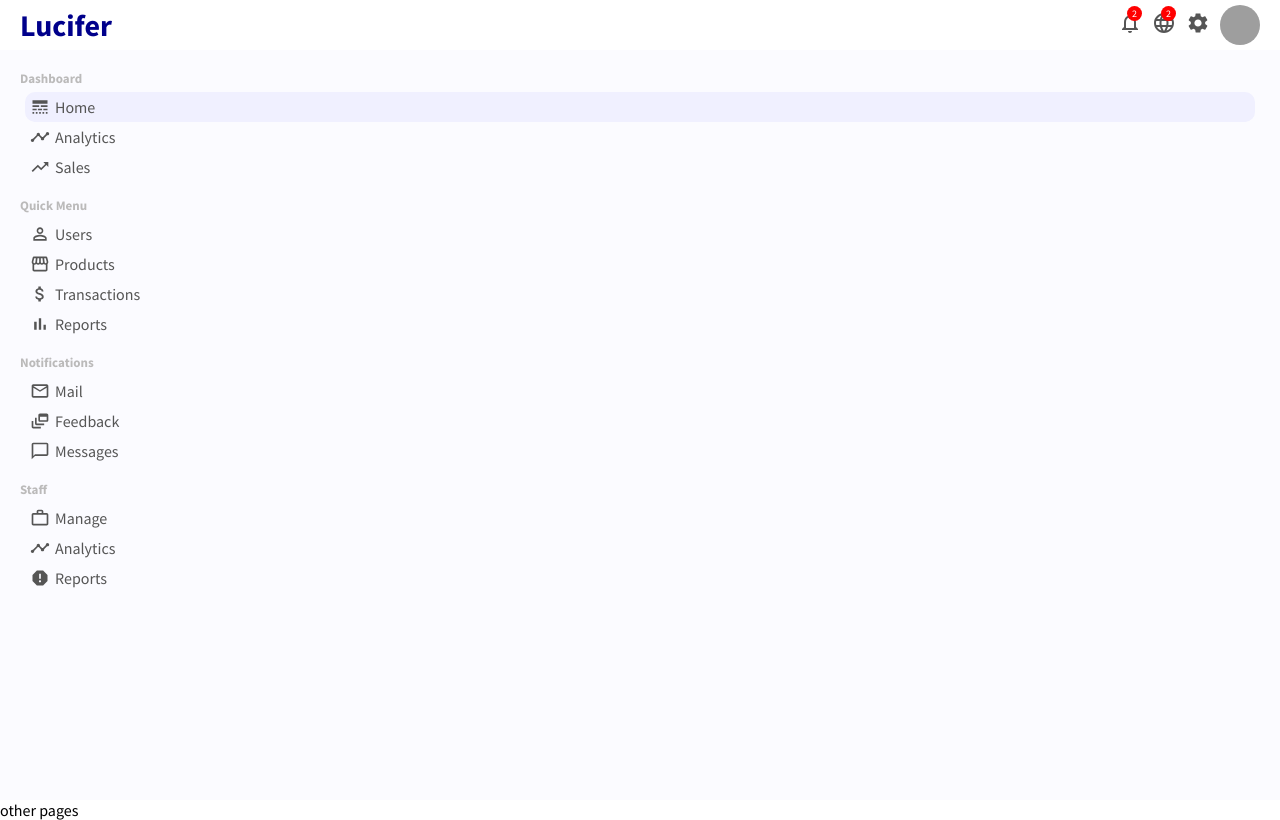
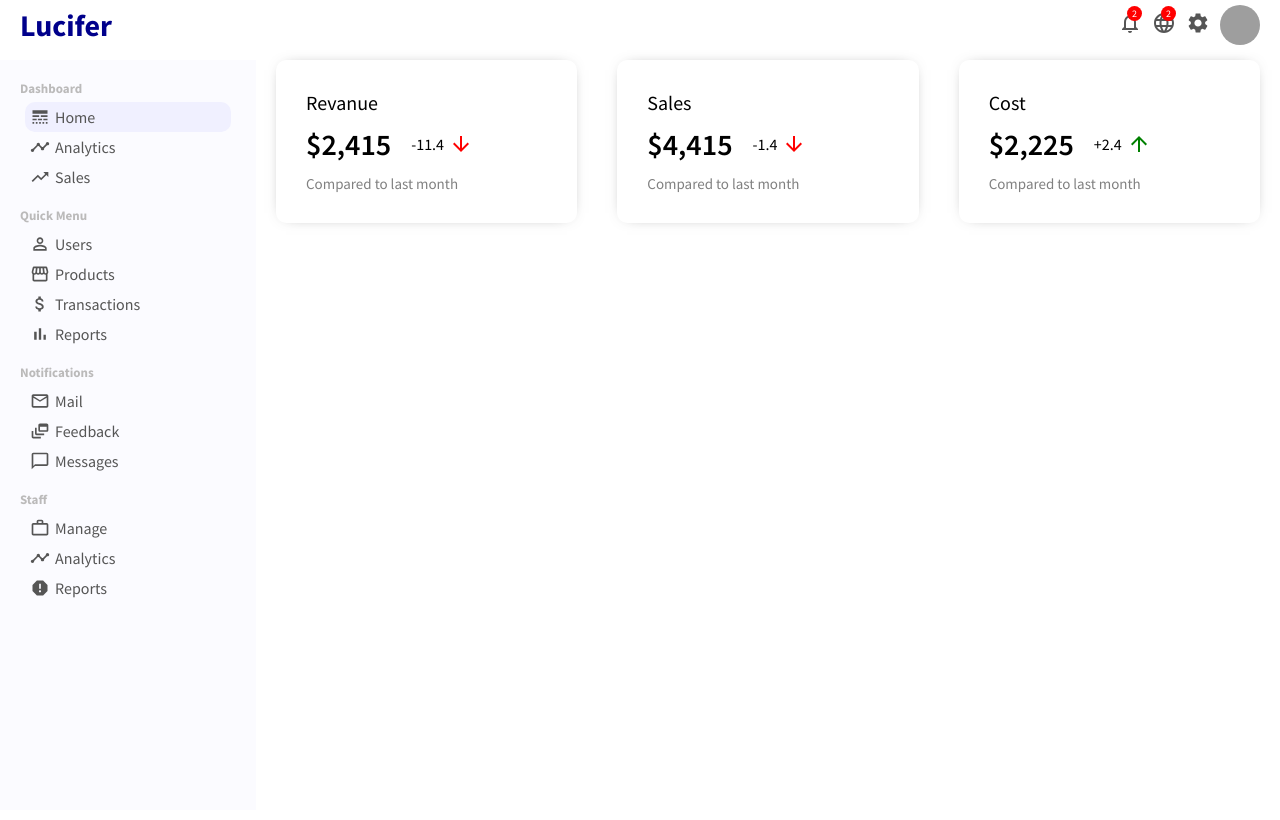
Before and after one commit to deeqakkk/Netflix-Admin, a React (Create React App) app: page / in a window 1280 px wide. Built offline with nearby package versions, Linux system fonts and the light colour scheme; grey boxes are pictures that could not be loaded.

Commit message:
featuredInfo component completed

```diff
--- a/src/App.js
+++ b/src/App.js
@@ -3,6 +3,7 @@
 import React from "react";
 import { BrowserRouter as Router, Route, Switch } from "react-router-dom";
 import "./app.css";
+import Home from "./Pages/Home/Home.jsx";
 
 export default function App() {
   return (
@@ -10,7 +11,7 @@
       <Topbar />
       <div className="container">
         <Sidebar />
-        <div className="others">other pages</div>
+       <Home/>
       </div>{" "}
     </div>
   );
--- /dev/null
+++ b/src/Components/FeaturedInfo/FeaturedInfo.jsx
@@ -0,0 +1,39 @@
+import "./featuredInfo.css";
+import { ArrowDownward, ArrowUpward } from "@material-ui/icons";
+
+export default function FeaturedInfo() {
+  return (
+    <div className="featured">
+      <div className="featuredItem">
+        <span className="featuredTitle">Revanue</span>
+        <div className="featuredMoneyContainer">
+          <span className="featuredMoney">$2,415</span>
+          <span className="featuredMoneyRate">
+            -11.4 <ArrowDownward  className="featuredIcon negative"/>
+          </span>
+        </div>
+        <span className="featuredSub">Compared to last month</span>
+      </div>
+      <div className="featuredItem">
+        <span className="featuredTitle">Sales</span>
+        <div className="featuredMoneyContainer">
+          <span className="featuredMoney">$4,415</span>
+          <span className="featuredMoneyRate">
+            -1.4 <ArrowDownward className="featuredIcon negative"/>
+          </span>
+        </div>
+        <span className="featuredSub">Compared to last month</span>
+      </div>
+      <div className="featuredItem">
+        <span className="featuredTitle">Cost</span>
+        <div className="featuredMoneyContainer">
+          <span className="featuredMoney">$2,225</span>
+          <span className="featuredMoneyRate">
+            +2.4 <ArrowUpward className="featuredIcon"/>
+          </span>
+        </div>
+        <span className="featuredSub">Compared to last month</span>
+      </div>
+    </div>
+  );
+}
--- /dev/null
+++ b/src/Components/FeaturedInfo/featuredInfo.css
@@ -0,0 +1,51 @@
+.featured {
+    width: 100%;
+    display: flex;
+    justify-content: space-between;
+}
+
+.featuredItem {
+    flex: 1;
+    margin: 0px 20px;
+    padding: 30px;
+    border-radius: 10px;
+    cursor: pointer;
+    -webkit-box-shadow: 0px 0px 15px -10px rgba(0, 0, 0, 0.75);
+    box-shadow: 0px 0px 15px -10px rgba(0, 0, 0, 0.75);
+}
+
+.featuredTitle {
+    font-size: 20px;
+}
+
+.featuredMoneyContainer {
+    margin: 10px 0px;
+    display: flex;
+    align-items: center;
+}
+
+.featuredMoney {
+    font-size: 30px;
+    font-weight: 600;
+}
+
+.featuredMoneyRate {
+    display: flex;
+    align-items: center;
+    margin-left: 20px;
+}
+
+.featuredIcon {
+    font-size: 14px;
+    margin-left: 5px;
+    color: green;
+}
+
+.featuredIcon.negative {
+    color: red;
+}
+
+.featuredSub {
+    font-size: 15px;
+    color: gray;
+}
--- /dev/null
+++ b/src/Pages/Home/Home.jsx
@@ -0,0 +1,6 @@
+import React from 'react';
+import "./home.css"
+import FeaturedInfo from '../../Components/FeaturedInfo/FeaturedInfo';
+export default function Home() {
+  return <div className='home'><FeaturedInfo/></div>;
+}
--- /dev/null
+++ b/src/Pages/Home/home.css
@@ -0,0 +1,3 @@
+.home {
+    flex: 4;
+}
--- a/src/app.css
+++ b/src/app.css
@@ -0,0 +1,4 @@
+.container {
+    display: flex;
+    margin-top: 10px;
+}
```
